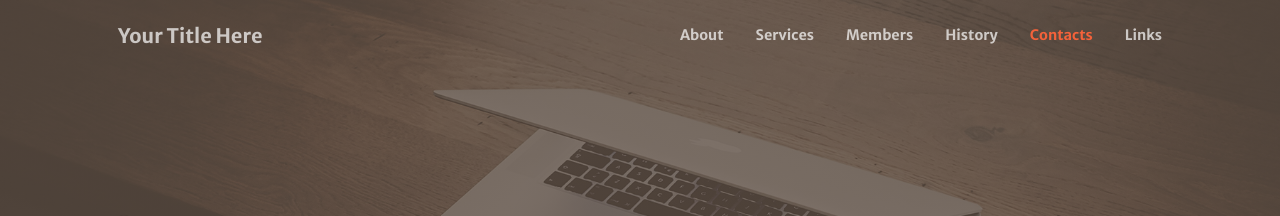
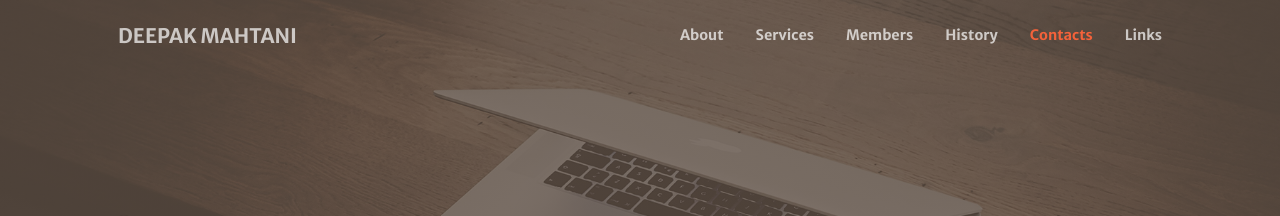
Before and after one commit to deepakm925/deepakm925.github.io, a Jekyll site: the page built from index.md, in a window 1280 px wide. Shown: the top 216 px of the page. Built offline with Jekyll 4.4.1, drawn with Linux system fonts in a browser that asks for light colours; comment, search, counter and statistics services are not loaded.

Commit message:
update config.yml

```diff
--- a/_config.yml
+++ b/_config.yml
@@ -1,10 +1,10 @@
 # Site settings
-title: Your Title Here
-description: > # this means to ignore newlines until "baseurl:"
-repository: vvalchev/creative-theme-jekyll-new
-baseurl: "/creative-theme-jekyll-new/" # the subpath of your site, e.g. /blog/
-url: "" # the base hostname & protocol for your site
-author: Copyright &copy; 2019 - Start Bootstrap
+title: DEEPAK MAHTANI
+description: WELCOME TO MY DIGITAL WORLD OF DATA!
+repository: deepakm925/deepakm925.github.io
+baseurl: "" # the subpath of your site, e.g. /blog/
+url: "https://deepakm925.github.io"
+author: DeepakMahtani
 lang: en_US
 
 # Build settings
```
